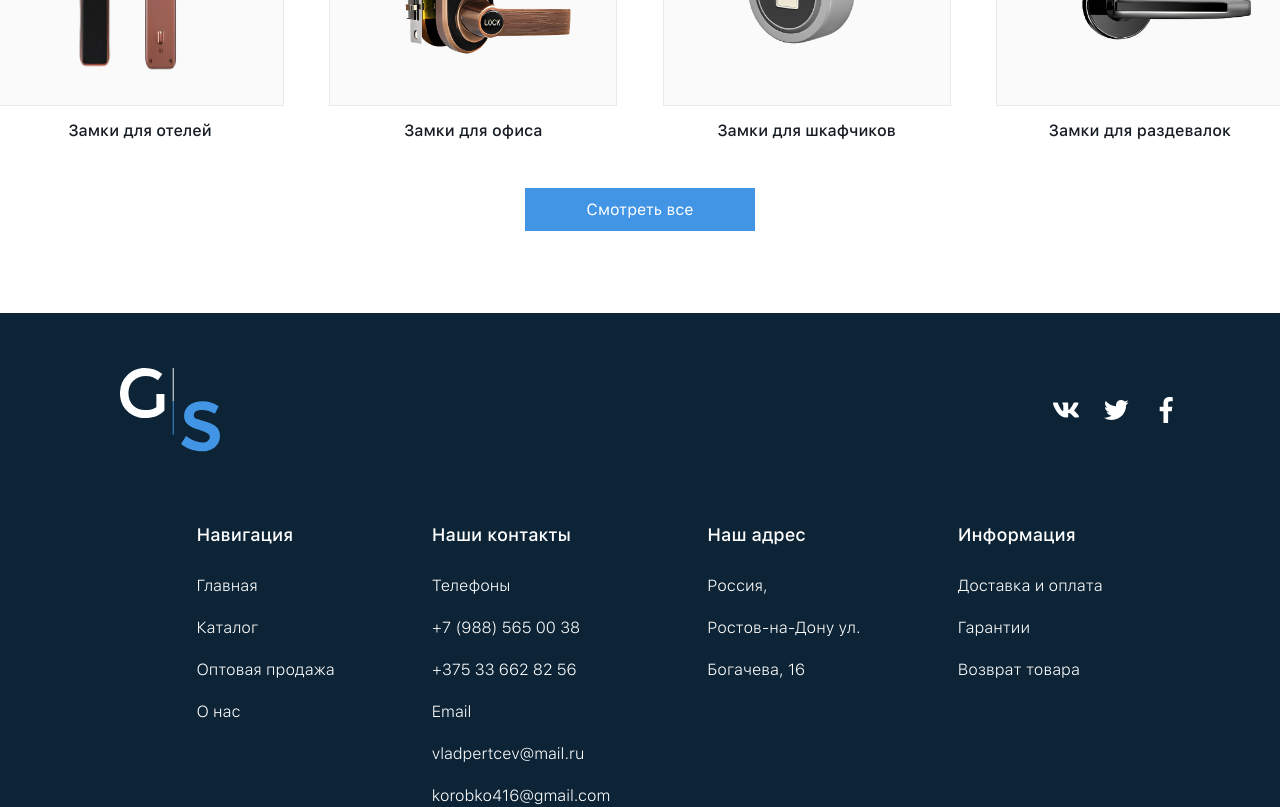
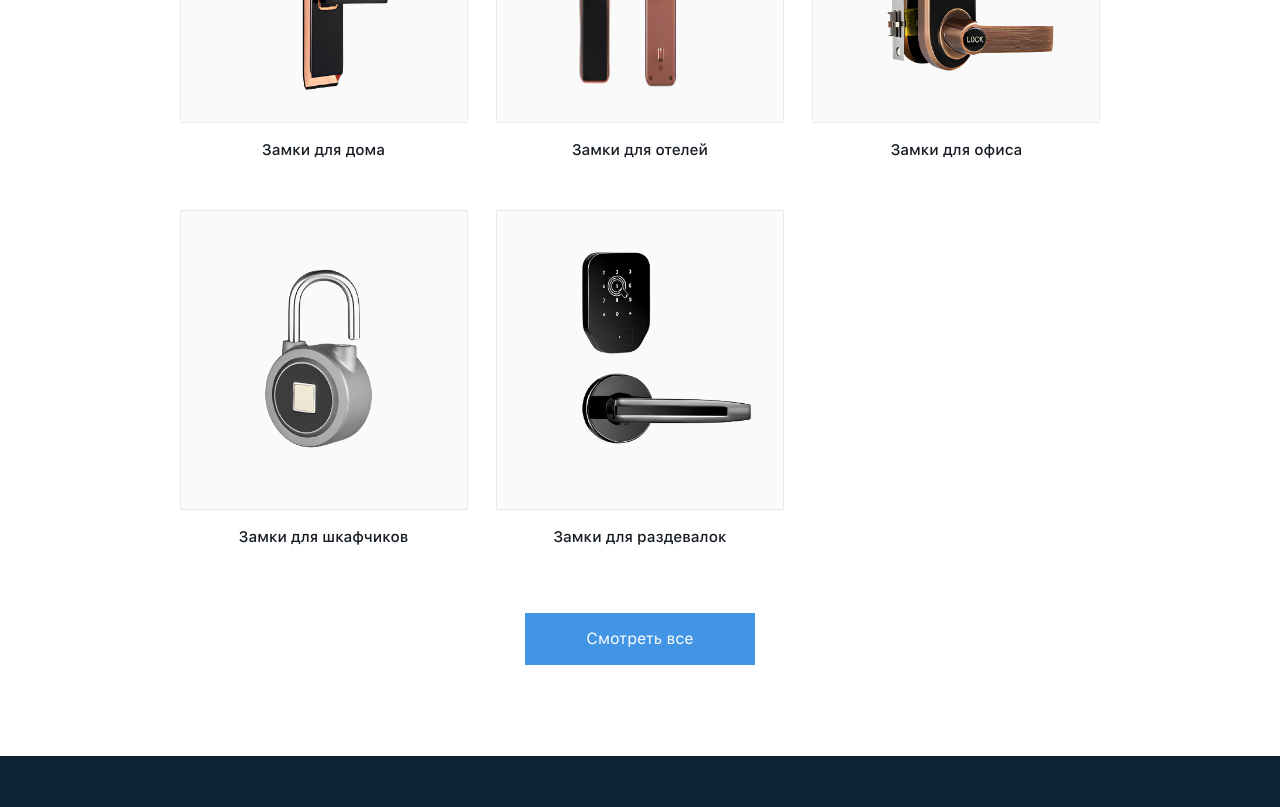
Before and after one commit to iamalidev/golden-soft, a React (Create React App) app: page /category in a window 1280 px wide. Shown: the part 880-1687 px from the top of the page. Built offline with nearby package versions, Linux system fonts and the light colour scheme.

Commit message:
category page media added

```diff
--- a/src/components/CategoryPageCards/style.js
+++ b/src/components/CategoryPageCards/style.js
@@ -3,15 +3,18 @@ import { Colors, Flex, Fonts } from "../../utils";
 import { adaptiveValue } from "../../utils/variable";
 
 const CategoryPageCard = styled.li`
+  max-width: 288px;
   width: 100%;
+  max-height: 342px;
+  height: 100%;
   ${Flex.center};
   flex-direction: column;
   ${adaptiveValue("gap", 16, 10)}
 `;
 
 const CardImg = styled.div`
-  width: 288px;
-  height: 300px;
+  width: 100%;
+  height: 100%;
   border: 1px solid #eaeaea;
   background-color: ${Colors.lightGray};
   ${Flex.justFlex}
@@ -25,8 +28,11 @@ const CardImg = styled.div`
 
 const CardText = styled.span`
   font-family: ${Fonts.SFPMedium};
+  ${adaptiveValue("font-size", 16, 11)}
+  ${adaptiveValue("line-height", 26, 20)}
   color: ${Colors.black};
   text-align: center;
+  min-height: 35px;
 `;
 
 export { CategoryPageCard, CardImg, CardText };
--- a/src/pages/CategoryPage/index.jsx
+++ b/src/pages/CategoryPage/index.jsx
@@ -28,9 +28,7 @@ const CategoryPage = () => {
               <CategoryPageCards key={el.id} img={el.img} text={el.text} />
             ))}
           </Style.CategoryList>
-          <Link>
-            <Style.CategoryPageBtn>Смотреть все</Style.CategoryPageBtn>
-          </Link>
+          <Style.CategoryPageBtn>Смотреть все</Style.CategoryPageBtn>
         </Style.CategoryContent>
       </Container>
       <Footer />
--- a/src/pages/CategoryPage/style.js
+++ b/src/pages/CategoryPage/style.js
@@ -14,7 +14,7 @@ const BreadCrumbs = styled(Breadcrumbs)`
 
 const CategoryContent = styled.div`
   width: 100%;
-  ${adaptiveValue("margin-top", 40, 10)}
+  ${adaptiveValue("margin-top", 40, 20)}
   ${adaptiveValue("margin-bottom", 100, 40)}
   ${Flex.center};
   flex-direction: column;
@@ -22,8 +22,8 @@ const CategoryContent = styled.div`
 
 const CategoryPageTitle = styled.h2`
   font-family: ${Fonts.SFPSemibold};
-  font-size: 44px;
-  line-height: 62px;
+  ${adaptiveValue("font-size", 44, 22)}
+  ${adaptiveValue("line-height", 62, 30)}
   color: #000;
   text-align: center;
 `;
@@ -32,20 +32,28 @@ const CategoryList = styled.ul`
   display: grid;
   grid-template-columns: repeat(4, 1fr);
   grid-template-rows: repeat(2, 1fr);
-  ${adaptiveValue("column-gap", 50, 20)};
-  ${adaptiveValue("row-gap", 30, 18)};
+  ${adaptiveValue("column-gap", 30, 20)};
+  ${adaptiveValue("row-gap", 50, 18)};
   ${adaptiveValue("margin-block", 64, 20)};
+
+  @media (max-width: 1320px) {
+    grid-template-columns: repeat(3, 1fr);
+    grid-template-rows: repeat(3, 1fr);
+  }
+
+  @media (max-width: 960px) {
+    grid-template-columns: repeat(2, 1fr);
+    grid-template-rows: repeat(4, 1fr);
+  }
 `;
 
-const CategoryPageBtn = styled(Link)`
-  width: 220px;
+const CategoryPageBtn = styled.button`
+  width: 230px;
   padding: 12px 60px;
   font-family: ${Fonts.SFPRegular};
   font-size: 16px;
   line-height: 26px;
   color: ${Colors.white};
-  text-align: center;
-  ${adaptiveValue("padding-block", 12, 7)}
   border: 1px solid ${Colors.blue};
   background-color: ${Colors.blue};
   margin: 0 auto;
@@ -57,7 +65,7 @@ const CategoryPageBtn = styled(Link)`
     color: ${Colors.blue};
   }
 
-  @media (max-width: 768px) {
+  @media (max-width: 620px) {
     width: 100%;
   }
 `;
```
